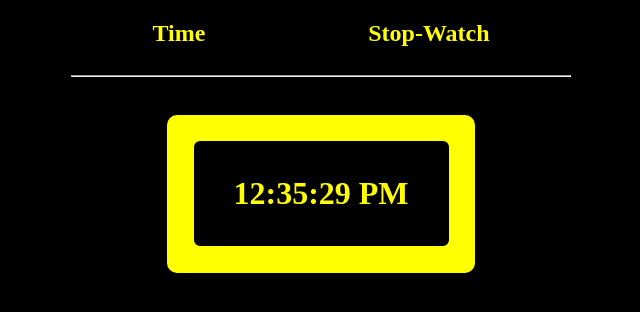
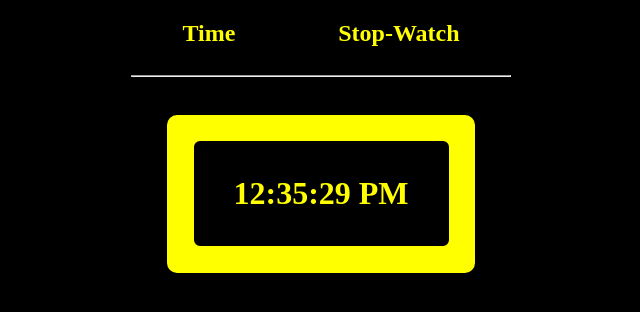
Before and after one commit to santosh-sarkar/Time-and-stop-watch, a plain HTML site: page index.html in a window 1280 px wide. Shown: the whole page, without its empty margins (319-959 px from the left). Drawn offline with Linux system fonts and the light colour scheme.

Commit message:
Update style.css

```diff
--- a/style.css
+++ b/style.css
@@ -8,7 +8,7 @@ body{
 }
 
 .container{
-    width: 500px;
+    width: 380px;
     margin: auto;
     padding: 10 px;
 }
```
